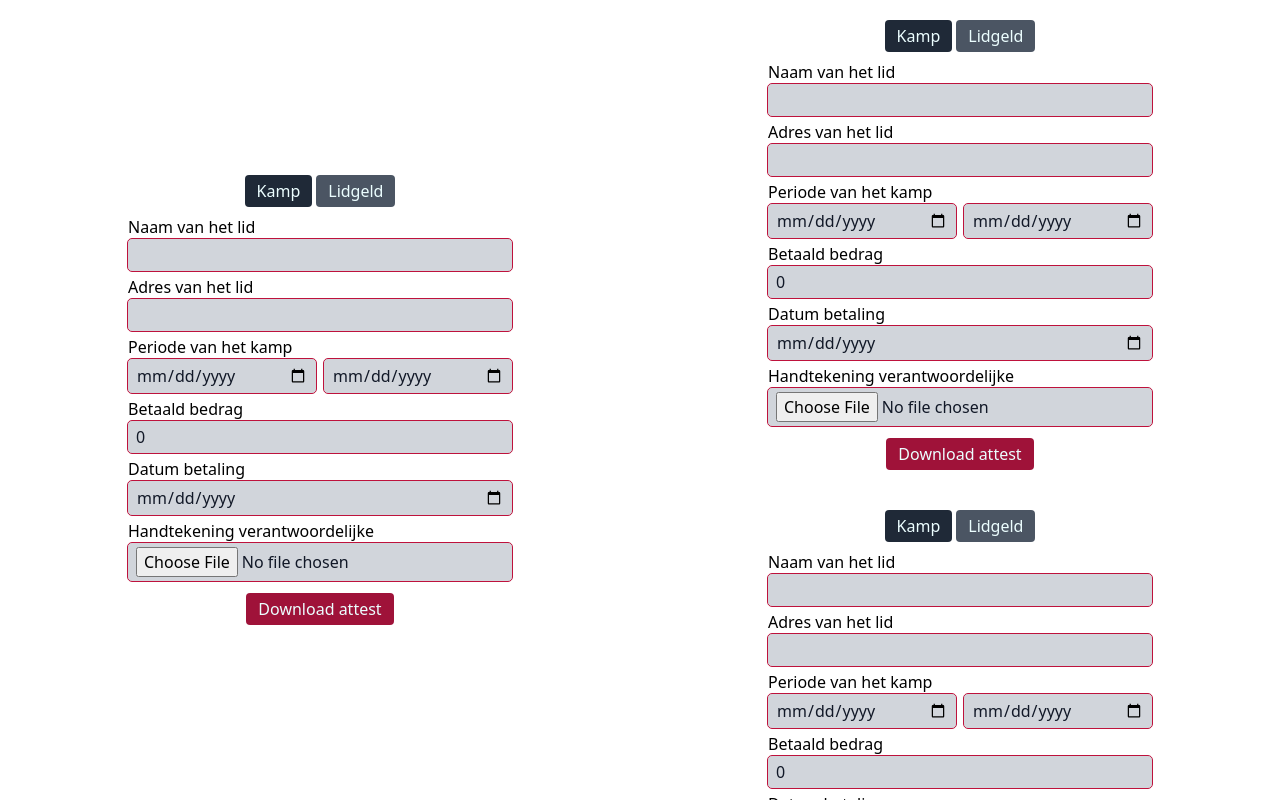
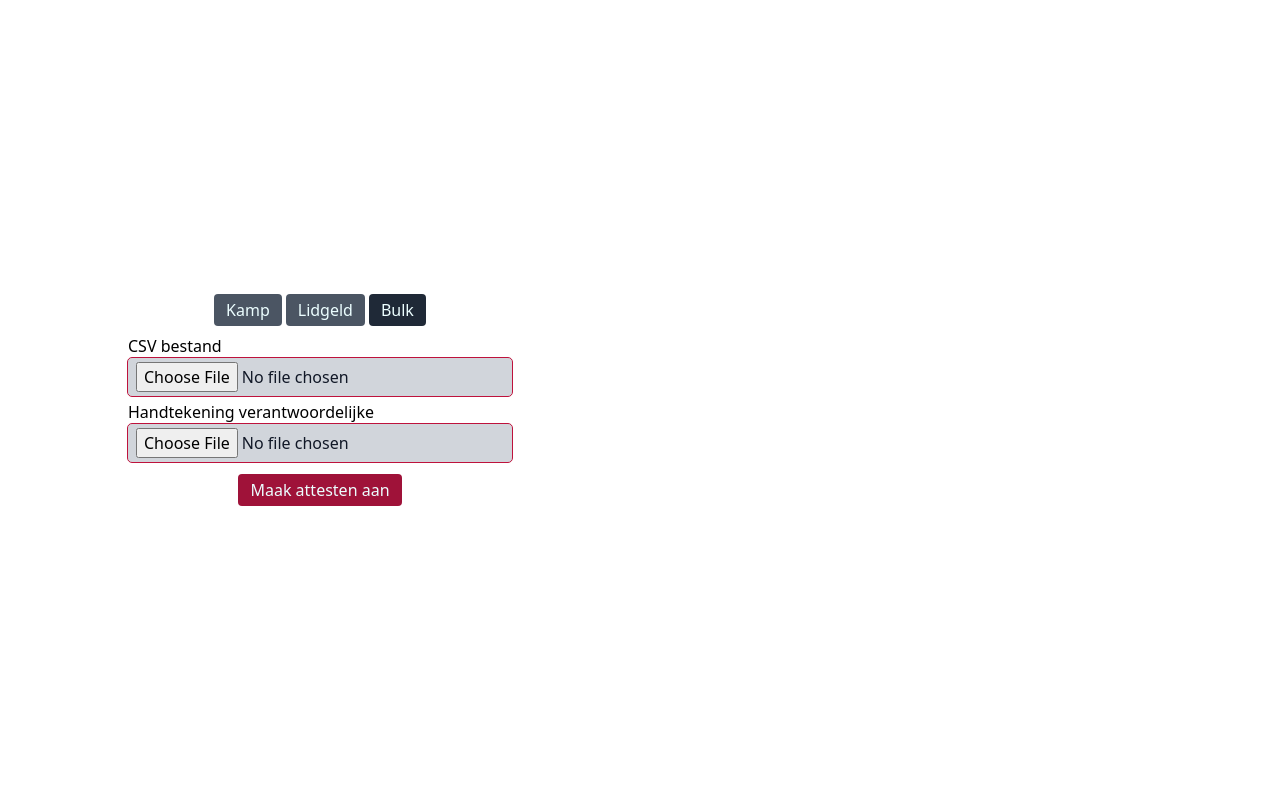
Before and after one commit to mstuyven/attest-gen, a Preact app: page / in a window 1280 px wide. Built offline with nearby package versions, Linux system fonts and the light colour scheme.

Commit message:
Add bulk mode

```diff
--- a/src/App.tsx
+++ b/src/App.tsx
@@ -1,10 +1,11 @@
 import { useCallback, useEffect, useMemo, useRef, useState } from 'preact/hooks'
 import { Button } from './components/Button'
-import { DateField, DateRangeField, ImageField, InputField, NumberField } from './components/InputField'
-import { Certificate, CertificateType, renderCertificate } from './domain/Certificate'
+import { DateField, DateRangeField, FileField, ImageField, InputField, NumberField } from './components/InputField'
+import { Certificate, CertificateType, parseBulk, renderBulk, renderCertificate } from './domain/Certificate'
 import { useLocalStorage } from './hooks/useLocalStorage'
 
 export function App() {
+  const [bulkMode, setBulkMode] = useLocalStorage('bulk', true, s => s === 'true', b => `${b}`)
   const [type, setType] = useLocalStorage('type', 'camp')
 
   const [memberName, setMemberName] = useLocalStorage('member_name', '')
@@ -74,22 +75,54 @@ export function App() {
     }, 500)
   }, [certificate])
 
+  const [bulkFile, setBulkFile] = useState<string>()
+  const [bulkResult, setBulkResult] = useState<Record<string, string>[]>([])
+  const onBulk = useCallback((file: File | undefined) => {
+    if (file === undefined) {
+      setBulkFile(undefined)
+      return
+    }
+    file.text()
+      .then(setBulkFile)
+      .catch(() => setBulkFile(undefined))
+  }, [])
+  const makeBulk = useCallback(() => {
+    if (!bulkFile) return
+    const rows = parseBulk(bulkFile)
+    setBulkResult(rows)
+    setTimeout(() => {
+      const results = renderBulk(rows, signature)
+      setBulkResult(results)
+    })
+  }, [bulkFile, signature])
+
   return <main class='h-screen md:grid grid-cols-2'>
     <div class='m-3 flex flex-col justify-center items-center'>
-      <div class='flex gap-1'>
-        <Button label='Kamp' secondary disabled={type === 'camp'} onClick={() => setType('camp')} />
-        <Button label='Lidgeld' secondary disabled={type === 'membership'} onClick={() => setType('membership')} />
+      <div class='my-2 flex gap-1'>
+        <Button label='Kamp' secondary disabled={type === 'camp' && !bulkMode} onClick={() => {setType('camp');setBulkMode(false)}} />
+        <Button label='Lidgeld' secondary disabled={type === 'membership' && !bulkMode} onClick={() => {setType('membership');setBulkMode(false)}} />
+        <Button label='Bulk' secondary disabled={bulkMode} onClick={() => setBulkMode(true)} />
       </div>
+      {bulkMode === false ? <>
         <InputField label='Naam van het lid' value={memberName} onInput={setMemberName} invalid={memberNameInvalid} />
         <InputField label='Adres van het lid' value={memberAddress} onInput={setMemberAddress} invalid={memberAddressInvalid} />
         {type === 'camp' && <DateRangeField label='Periode van het kamp' value={campPeriod} onInput={setCampPeriod} invalid={[campStartInvalid, campEndInvalid]} />}
         <NumberField label='Betaald bedrag' value={payment} onInput={setPayment} invalid={paymentInvalid} />
         <DateField label='Datum betaling' value={paymentDate} onInput={setPaymentDate} invalid={paymentDateInvalid} />
         <ImageField label='Handtekening verantwoordelijke' value={signature} onInput={setSignature} invalid={signatureInvalid} />
-      <Button label='Download attest' link={output} download={`Attest_${memberName.replaceAll(' ', '_')}`} disabled={downloadInvalid} />
+        <Button class="my-2" label='Download attest' link={output} download={`Attest_${memberName.replaceAll(' ', '_')}`} disabled={downloadInvalid} />
+      </> : <>
+        <FileField label='CSV bestand' onInput={onBulk} invalid={!bulkFile} accept='.csv' />
+        <ImageField label='Handtekening verantwoordelijke' value={signature} onInput={setSignature} invalid={signatureInvalid} />
+        <Button class="my-2" label='Maak attesten aan' onClick={makeBulk} disabled={!bulkFile || signatureInvalid} />
+      </>}
     </div>
-    <div>
+    {bulkMode === false ? <div>
       <iframe class='w-full h-full min-h-[400px]' src={`${output}#toolbar=0&navpanes=0&view=FitH`} />
+    </div> : <div class="py-4 flex flex-col items-center gap-1 h-screen overflow-y-scroll">
+      {bulkResult.map(r =>
+        <Button class="w-60" secondary label={r.Naam} link={r.pdf} download={`Attest_${r.Naam.replaceAll(' ', '_')}`} disabled={r.pdf === undefined} />)}
       </div>
+    }
   </main>
 }
--- a/src/components/Button.tsx
+++ b/src/components/Button.tsx
@@ -5,11 +5,12 @@ interface Props {
 	download?: string
 	disabled?: boolean
 	secondary?: boolean
+	class?: string
 	onClick?: () => void
 }
-export function Button({ label, link, download, disabled, secondary, onClick }: Props) {
+export function Button({ label, link, download, disabled, secondary, class: clazz, onClick }: Props) {
 	return <a
-		class={`my-2 rounded ${secondary ? disabled ? 'bg-gray-800 hover:bg-gray-800' : 'bg-gray-600 hover:bg-gray-700' : disabled ? 'bg-rose-800 hover:bg-rose-800' : 'bg-cyan-800 hover:bg-cyan-900'} transition-colors text-cyan-50 py-1 px-3 cursor-pointer select-none ${disabled ? 'cursor-default' : ''}`}
+		class={`rounded ${secondary ? disabled ? 'bg-gray-800 hover:bg-gray-800' : 'bg-gray-600 hover:bg-gray-700' : disabled ? 'bg-rose-800 hover:bg-rose-800' : 'bg-cyan-800 hover:bg-cyan-900'} transition-colors text-cyan-50 py-1 px-3 cursor-pointer select-none ${disabled ? 'cursor-default' : ''} ${clazz ? clazz : ''}`}
 		href={disabled ? undefined : link}
 		download={download}
 		onClick={onClick}
--- a/src/components/InputField.tsx
+++ b/src/components/InputField.tsx
@@ -80,13 +80,13 @@ export function DateRangeField({ label, value, onInput, invalid }: DateRangeFiel
 	</div>
 }
 
-interface ImageFieldProps {
+interface FileFieldProps {
 	label: string
-	value: string
-	onInput: (value: string) => void
+	onInput: (value: File | undefined) => void
+	accept?: string
 	invalid?: boolean
 }
-export function ImageField({ label, onInput, invalid }: ImageFieldProps) {
+export function FileField({ label, onInput, accept, invalid }: FileFieldProps) {
 	const ref = useRef<HTMLInputElement>(null)
 	const [name, setName] = useState<string>('')
 
@@ -94,16 +94,11 @@ export function ImageField({ label, onInput, invalid }: ImageFieldProps) {
 		if (ref.current?.files) {
 			for (const file of ref.current.files) {
 				setName(file.name)
-				file.arrayBuffer().then(buf => {
-					const array = new Uint8Array(buf)
-					const blob = new Blob([array], { type: 'image/jpeg' })
-					const url = URL.createObjectURL(blob)
-					onInput(url)
-				})
+				onInput(file)
 			}
 		} else {
 			setName('')
-			onInput('')
+			onInput(undefined)
 		}
 	}, [ref, onInput])
 
@@ -113,8 +108,31 @@ export function ImageField({ label, onInput, invalid }: ImageFieldProps) {
 			ref={ref}
 			class={`rounded bg-gray-300 text-gray-900 p-1 px-2 w-full outline-1 ${invalid ? 'outline outline-rose-700 focus:outline-2' : ''}`}
 			type='file'
-			accept='image/jpeg'
+			accept={accept}
 			value={name}
 			onInput={onFileInput} />
 	</div>
 }
+
+interface ImageFieldProps {
+	label: string
+	value: string
+	onInput: (value: string) => void
+	invalid?: boolean
+}
+export function ImageField({ label, onInput, invalid }: ImageFieldProps) {
+	const onFileInput = useCallback((file: File | undefined) => {
+		if (file === undefined) {
+			onInput('')
+			return
+		}
+		file.arrayBuffer().then(buf => {
+			const array = new Uint8Array(buf)
+			const blob = new Blob([array], { type: 'image/jpeg' })
+			const url = URL.createObjectURL(blob)
+			onInput(url)
+		})
+	}, [onInput])
+
+	return <FileField label={label} onInput={onFileInput} accept='image/jpeg' invalid={invalid} />
+}
--- a/src/domain/Certificate.ts
+++ b/src/domain/Certificate.ts
@@ -112,3 +112,45 @@ export function renderCertificate(certificate: Certificate) {
 
 	return doc.output('datauristring', { filename: `Attest ${certificate.memberName}` })
 }
+
+export function parseBulk(text: string) {
+	const lines = text.split('\n').map(line => line.trim())
+  const array = lines.map((line) => {
+    const columns = line.split(/,(?=(?:(?:[^"]*"){2})*[^"]*$)/);
+    return columns.map((column) => column.replace(/^"(.*)"$/, '$1'));
+  })
+	const header = array[0]
+	return array.slice(1).map(row => Object.fromEntries(header.map((k, i) => [k, row[i]])))
+}
+
+export function renderBulk(rows: Record<string, string>[], signature: string) {
+	const results: Record<string, string>[] = []
+	for (const row of rows) {
+		const campPeriod = row.Aanwezig.match(/^(\d+) juli - (\d+) juli$/)?.slice(1, 3).map(s => Number(s))
+		if (!campPeriod) {
+			results.push({ ...row, error: 'ongeldige kamp periode' })
+			continue
+		}
+		const payment = Number(row.Bedrag.replace(/^€\s*/, ''))
+		if (payment <= 0 || !row.Datum) {
+			results.push({ ...row, error: 'geen betaling' })
+			continue
+		}
+		const certificate: Certificate = {
+			type: 'camp',
+			date: new Date().toLocaleDateString('nl-BE', { day: '2-digit', month: '2-digit', year: 'numeric' }),
+			memberName: row.Naam,
+			memberAddress: row.Adres,
+			campStartDate: `${campPeriod[0]}/07/2023`,
+			campEndDate: `${campPeriod[1]}/07/2023`,
+			campDays: campPeriod[1] - campPeriod[0],
+			paymentDate: row.Datum,
+			payment: payment,
+			membershipStartDate: '',
+			membershipEndDate: '',
+			signature: signature,
+		}
+		results.push({ ...row, pdf: renderCertificate(certificate) })
+	}
+	return results
+}
```
Lines whose indentation alone changed are shown as unchanged.
